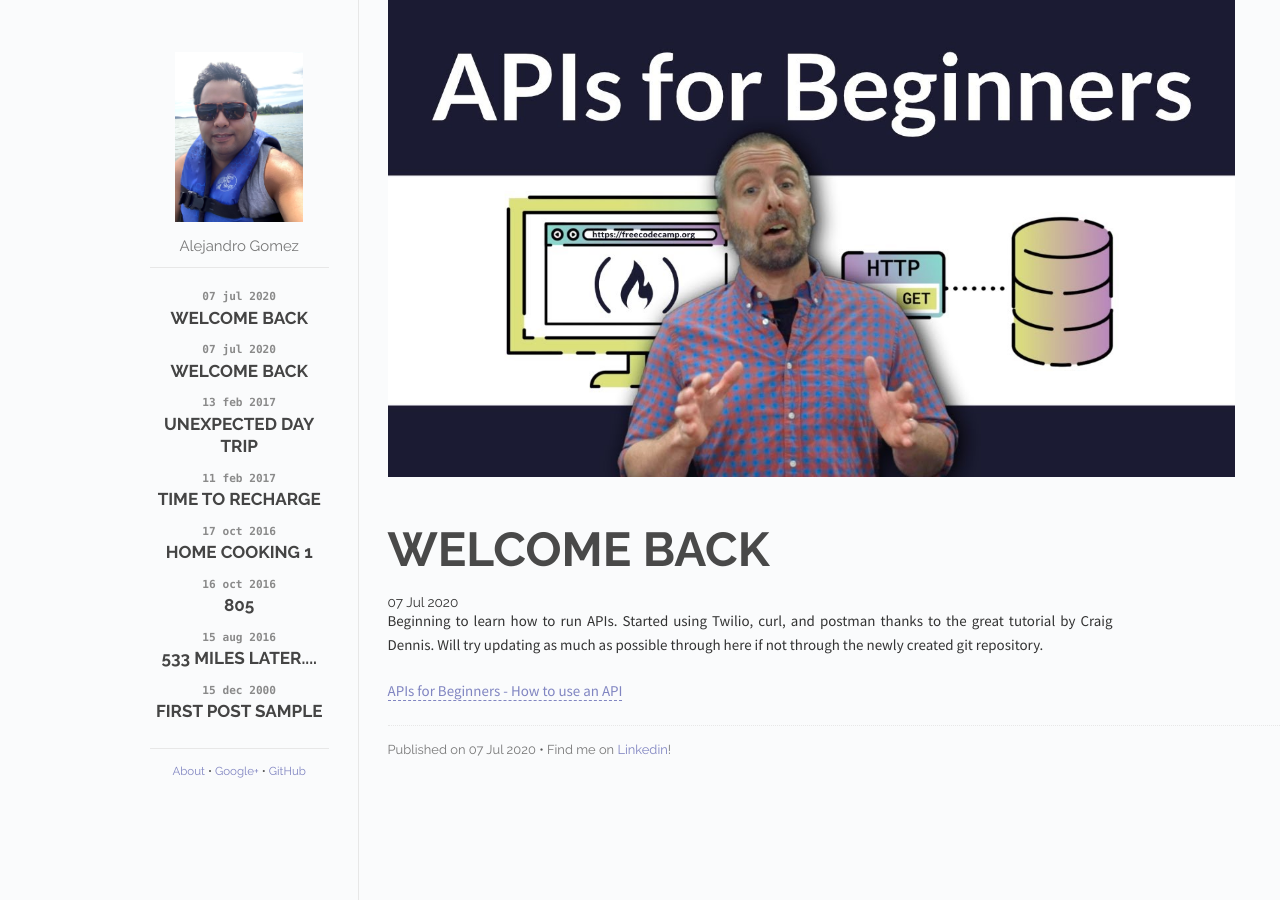
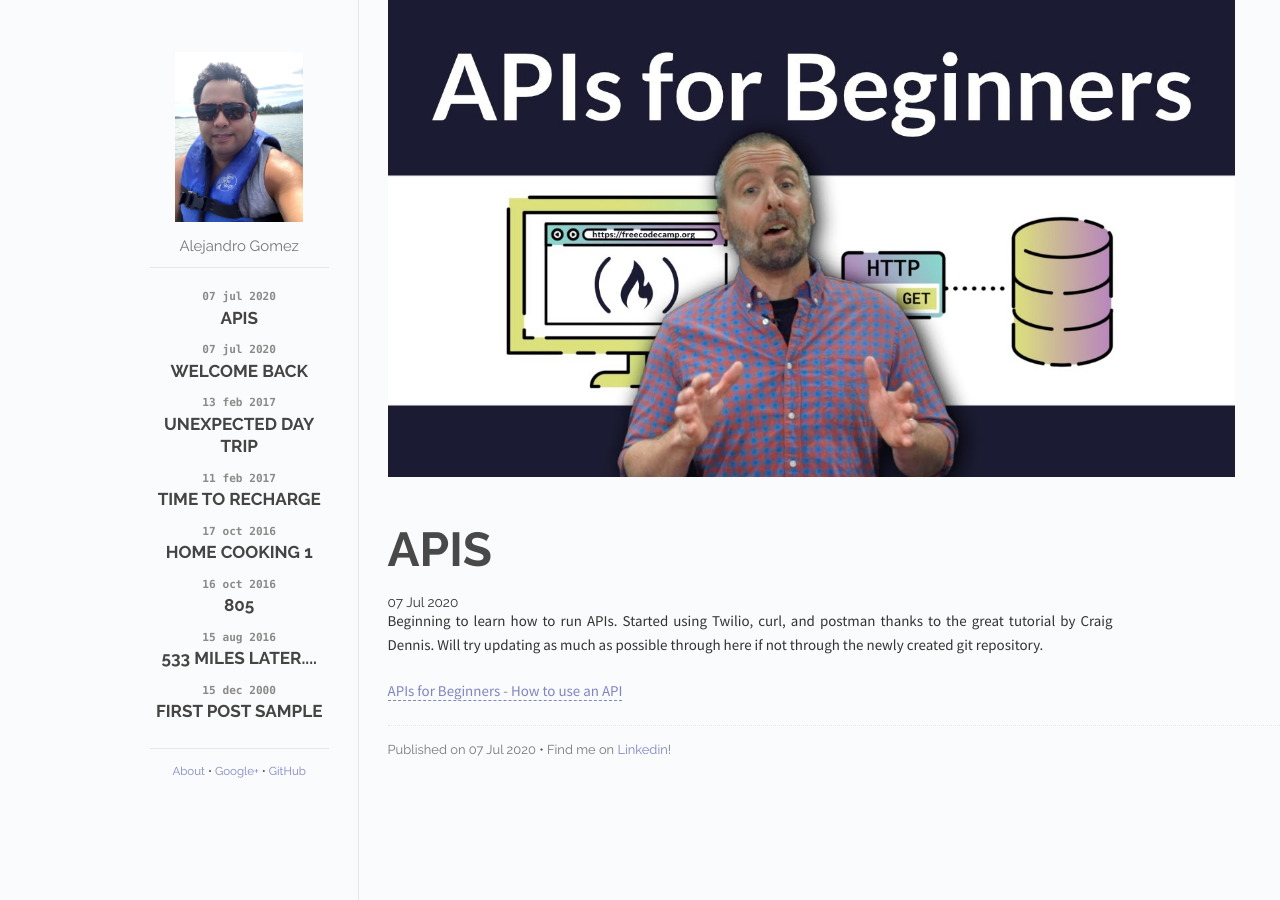
Before and after one commit to ago6/ago6.github.io, a Jekyll site: the page built from _posts/2021-03-23-Learning-APIs.md, in a window 1280 px wide. Built offline with Jekyll 4.4.1, drawn with Linux system fonts in a browser that asks for light colours.

Commit message:
Update 2021-03-23-Learning-APIs.md

```diff
--- a/_posts/2021-03-23-Learning-APIs.md
+++ b/_posts/2021-03-23-Learning-APIs.md
@@ -1,6 +1,6 @@
 ---
 layout: post
-title: Welcome Back
+title: APIs
 cover: apisforbeginners.jpg
 date:   2020-07-07 09:31:00
 categories: posts
```
